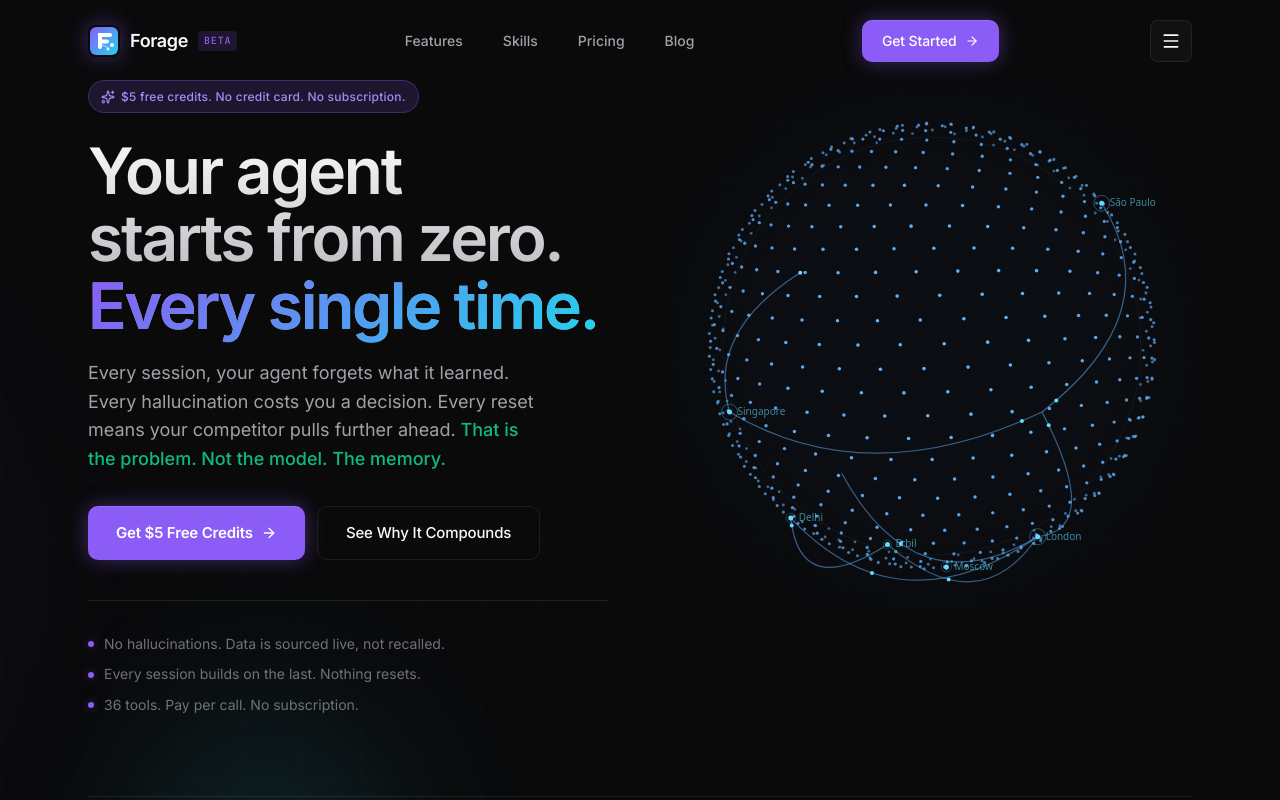
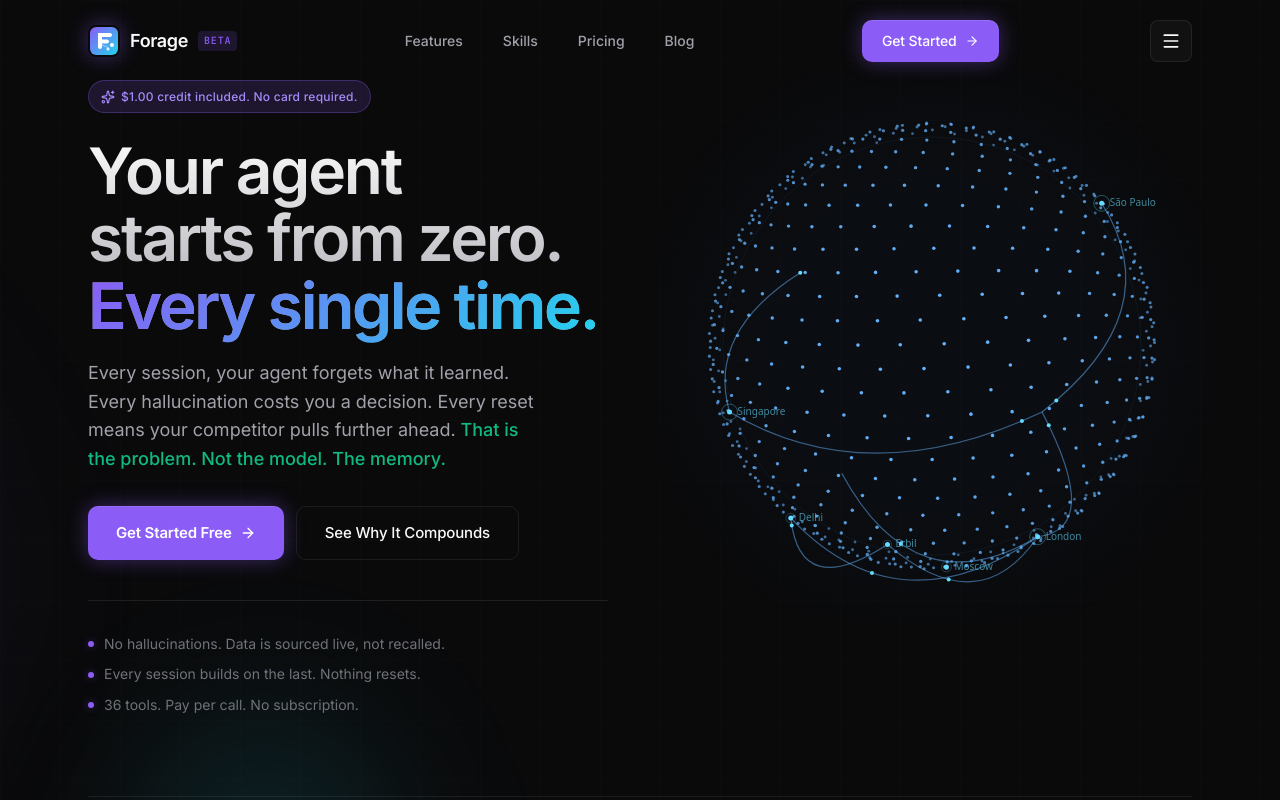
Before and after one commit to ErnestaLabs/forage-, a Next.js app: page / in a window 1280 px wide. Shown: the top 800 px of the page. Built offline with nearby package versions, Linux system fonts and the light colour scheme.

Commit message:
Change pricing copy: .00 credit included, no card required, cancel anytime

```diff
--- a/src/app/blog/[slug]/page.tsx
+++ b/src/app/blog/[slug]/page.tsx
@@ -1202,7 +1202,7 @@ export default async function BlogPostPage({
                   className="btn btn-primary"
                   style={{ fontSize: 14, padding: '13px 28px' }}
                 >
-                  Start Free — $5 Credits
+                  Start Free — No Card Required
                   <svg width="14" height="14" viewBox="0 0 14 14" fill="none">
                     <path
                       d="M2 7h10M8 3.5L11.5 7 8 10.5"
--- a/src/app/layout.tsx
+++ b/src/app/layout.tsx
@@ -69,7 +69,7 @@ export default function RootLayout({
                     "@type": "Offer",
                     "price": "0",
                     "priceCurrency": "USD",
-                    "description": "$5 free credits on signup"
+                    "description": "No credit card required · $1.00 credit included · Cancel anytime"
                   }
                 }
               ]
--- a/src/components/FinalCTASection.tsx
+++ b/src/components/FinalCTASection.tsx
@@ -93,9 +93,7 @@ export function FinalCTASection() {
             color: 'var(--foreground-secondary)',
             margin: '0 0 40px',
           }}>
-            $5 in free credits, loaded the moment you connect. No credit card. No commitment.
-            <br />
-            Enough for 167 searches, 62 scrapes, or 1 full company dossier + 33 searches.
+            No credit card required. $1.00 credit included. Cancel anytime. Choose what you use—167 searches, 62 scrapes, or 1 full company dossier + 33 searches.
           </p>
 
           {/* Signup Form */}
--- a/src/components/HeroSection.tsx
+++ b/src/components/HeroSection.tsx
@@ -109,7 +109,7 @@ export function HeroSection() {
                 style={{ marginBottom: 24 }}
               >
                 <Sparkles size={14} />
-                $5 free credits. No credit card. No subscription.
+                $1.00 credit included. No card required.
               </span>
             </motion.div>
 
@@ -167,7 +167,7 @@ export function HeroSection() {
                 className="btn btn-primary"
                 style={{ padding: '14px 28px', fontSize: 15, fontWeight: 600 }}
               >
-                Get $5 Free Credits
+                Get Started Free
                 <ArrowRight size={16} />
               </motion.button>
               <motion.button
--- a/src/components/PricingSection.tsx
+++ b/src/components/PricingSection.tsx
@@ -55,7 +55,7 @@ export function PricingSection() {
             Pay per call. No minimums. No seats.
           </h2>
           <p className="section-subtitle">
-            £0.0025 per lead. $5 gets you started. Nothing to cancel.
+            £0.0025 per lead. No card required. $1.00 credit included. Cancel anytime.
           </p>
         </motion.div>
 
--- a/src/components/SkillsSection.tsx
+++ b/src/components/SkillsSection.tsx
@@ -402,7 +402,7 @@ export function SkillsSection() {
               color: 'var(--foreground)',
               margin: '0 0 8px',
             }}>
-              $5 free credits
+              $1.00 credit included
             </h3>
             <p style={{
               fontSize: 14,
@@ -410,8 +410,7 @@ export function SkillsSection() {
               margin: 0,
               lineHeight: 1.6,
             }}>
-              New accounts get $5 of free credits to try all tools and skills.
-              No credit card required.
+              No card required. Cancel anytime. Use it on any tool or Skill.
             </p>
           </div>
         </motion.div>
--- a/src/components/ValueStackSection.tsx
+++ b/src/components/ValueStackSection.tsx
@@ -161,7 +161,7 @@ export function ValueStackSection() {
             onClick={() => scrollTo('#signup')}
             className="btn btn-primary"
           >
-            Start Free — $5 Credits, No Card
+            Start Free — No Card Required
             <ArrowRight size={16} />
           </motion.button>
         </motion.div>
```
Also changed, not shown: src/app/blog/post-6.json (+2 -2 lines).
